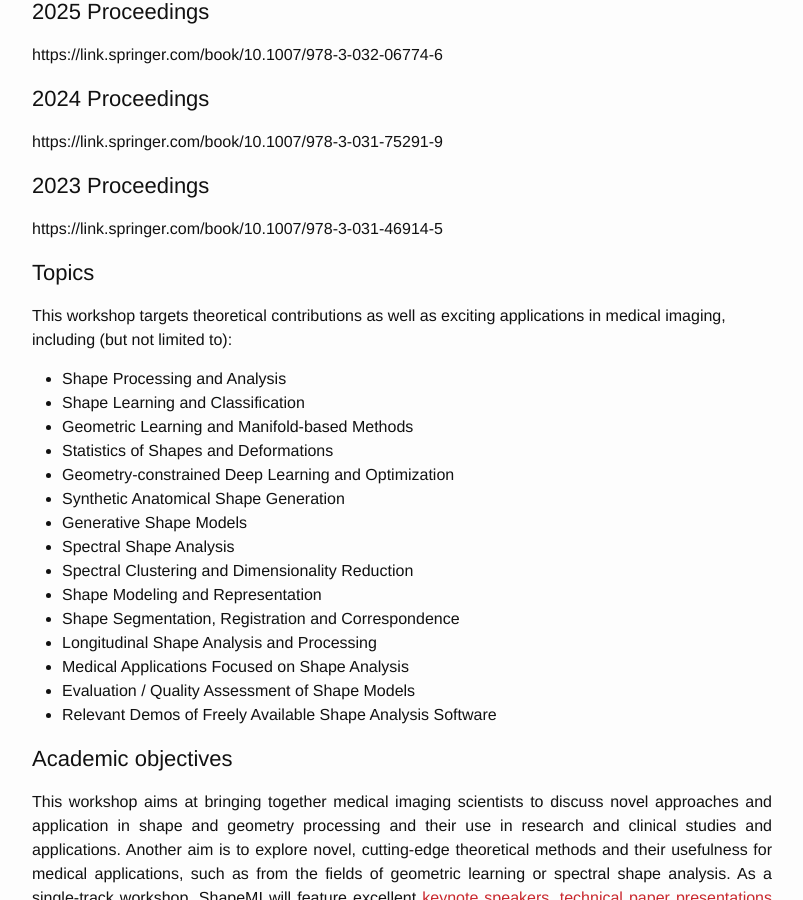
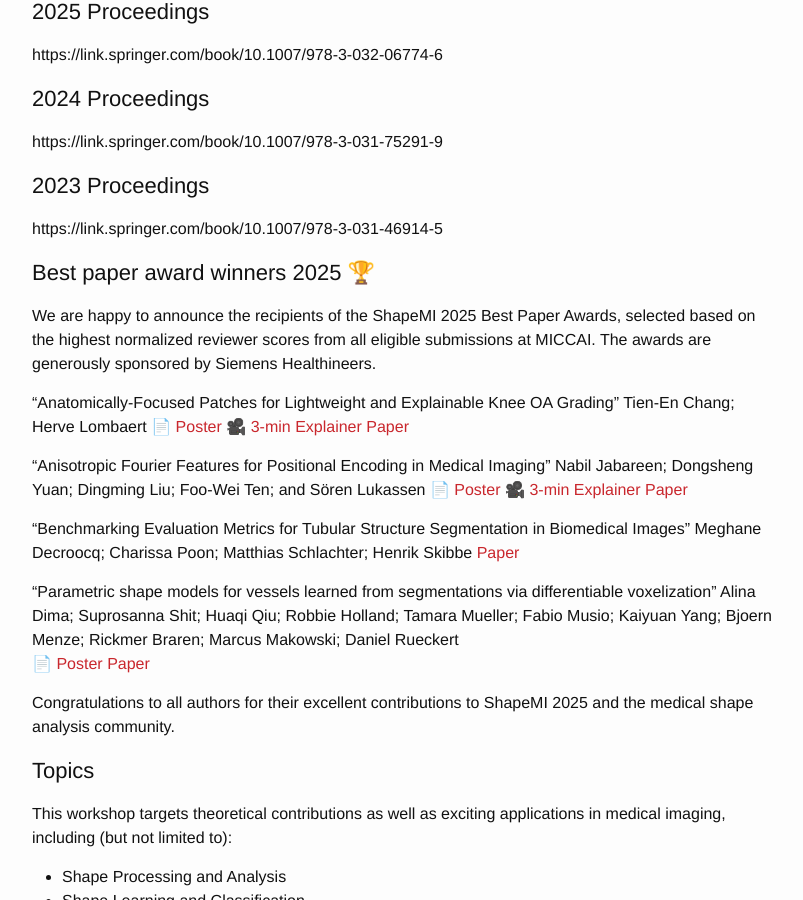
Before and after one commit to shapemi/shapemi.github.io, a Jekyll site: the page built from index.md, in a window 1280 px wide and 900 px high, scrolled down 853 px. Shown: the whole window, without its empty margins (238-1041 px from the left). Built offline with Jekyll 4.4.1, drawn with Linux system fonts in a browser that asks for light colours; our own code applies the rules of GitHub Pages for plain Markdown files.

Commit message:
Update index.md

```diff
--- a/index.md
+++ b/index.md
@@ -19,6 +19,31 @@ https://link.springer.com/book/10.1007/978-3-031-75291-9
 
 https://link.springer.com/book/10.1007/978-3-031-46914-5
 
+# Best paper award winners 2025 🏆
+We are happy to announce the recipients of the ShapeMI 2025 Best Paper Awards, selected based on the highest normalized reviewer scores from all eligible submissions at MICCAI. The awards are generously sponsored by Siemens Healthineers.
+
+“Anatomically-Focused Patches for Lightweight and Explainable Knee OA Grading”
+Tien-En Chang; Herve Lombaert
+📄 [Poster](https://drive.google.com/file/d/1PAkztFKjC9AUdmyCeJWU1iQzFDYTcCHz/view?usp=drive_link)
+🎥 [3-min Explainer](https://drive.google.com/file/d/1prF1bniU--easwR5xN8mtj5xQv8Mko9O/view?usp=drive_link)
+[Paper](https://link.springer.com/content/pdf/10.1007/978-3-032-06774-6_6)
+
+“Anisotropic Fourier Features for Positional Encoding in Medical Imaging”
+Nabil Jabareen; Dongsheng Yuan; Dingming Liu; Foo-Wei Ten; and Sören Lukassen
+📄 [Poster](https://drive.google.com/file/d/1yy4d4vLQ_COCzyLK7A5CGs1T1JhdyrwK/view?usp=drive_link)
+🎥 [3-min Explainer](https://drive.google.com/file/d/12b0nrxYP1FSpvy6jA8vMccmv0EEaMQoB/view?usp=drive_link)
+[Paper](https://link.springer.com/content/pdf/10.1007/978-3-032-06774-6_1)
+
+“Benchmarking Evaluation Metrics for Tubular Structure Segmentation in Biomedical Images”
+Meghane Decroocq; Charissa Poon; Matthias Schlachter; Henrik Skibbe
+[Paper](https://link.springer.com/content/pdf/10.1007/978-3-032-06774-6_7)
+
+“Parametric shape models for vessels learned from segmentations via differentiable voxelization”
+Alina Dima; Suprosanna Shit; Huaqi Qiu; Robbie Holland; Tamara Mueller; Fabio Musio; Kaiyuan Yang; Bjoern Menze; Rickmer Braren; Marcus Makowski; Daniel Rueckert
+📄 [Poster](https://drive.google.com/file/d/16PDovPDkWaDEMgrvSAZD4M_m_Q8BDWQY/view?usp=drive_link)
+[Paper](https://link.springer.com/content/pdf/10.1007/978-3-032-06774-6_19)
+
+Congratulations to all authors for their excellent contributions to ShapeMI 2025 and the medical shape analysis community.
 
 # Topics
 This workshop targets theoretical contributions as well as exciting applications in medical imaging, including (but not limited to):
```
